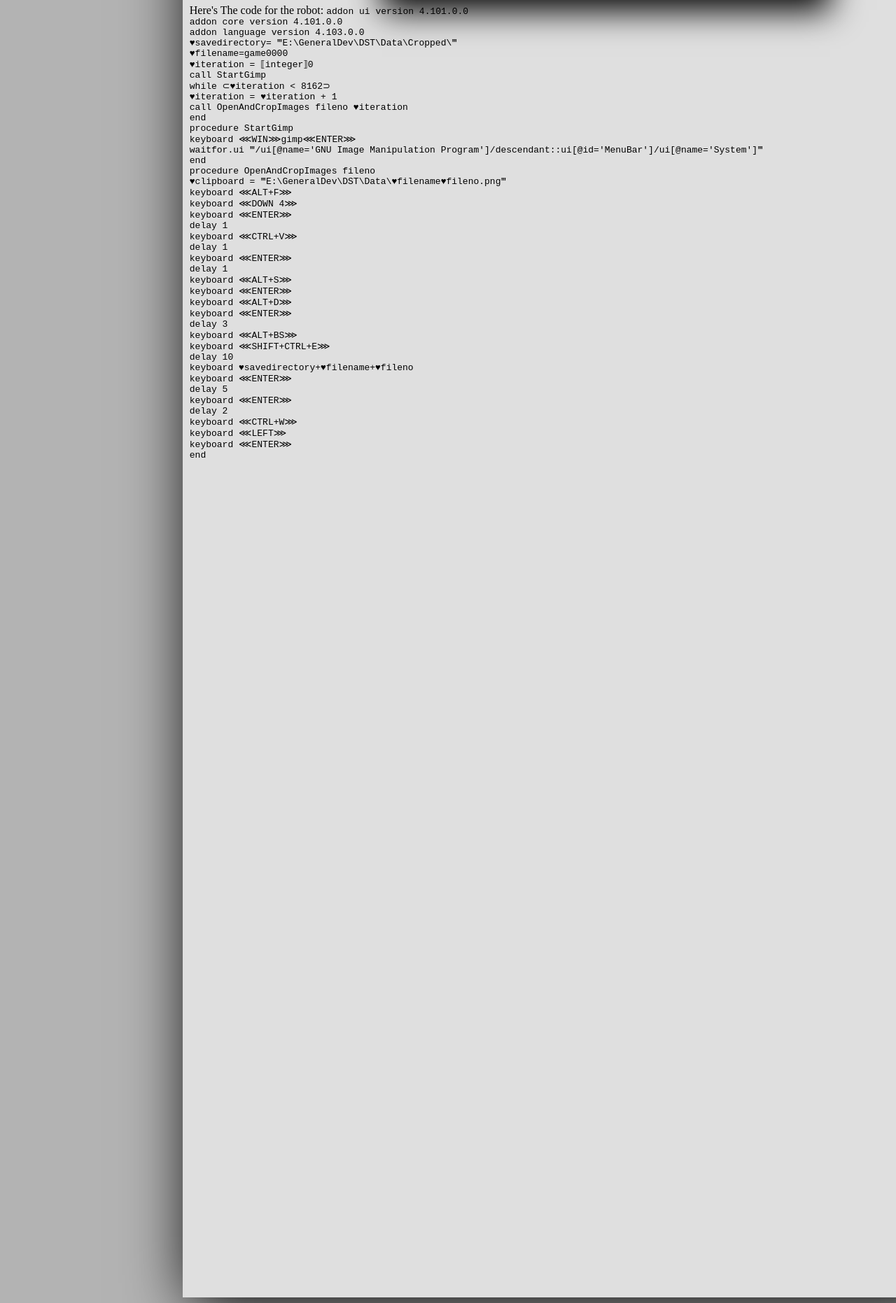
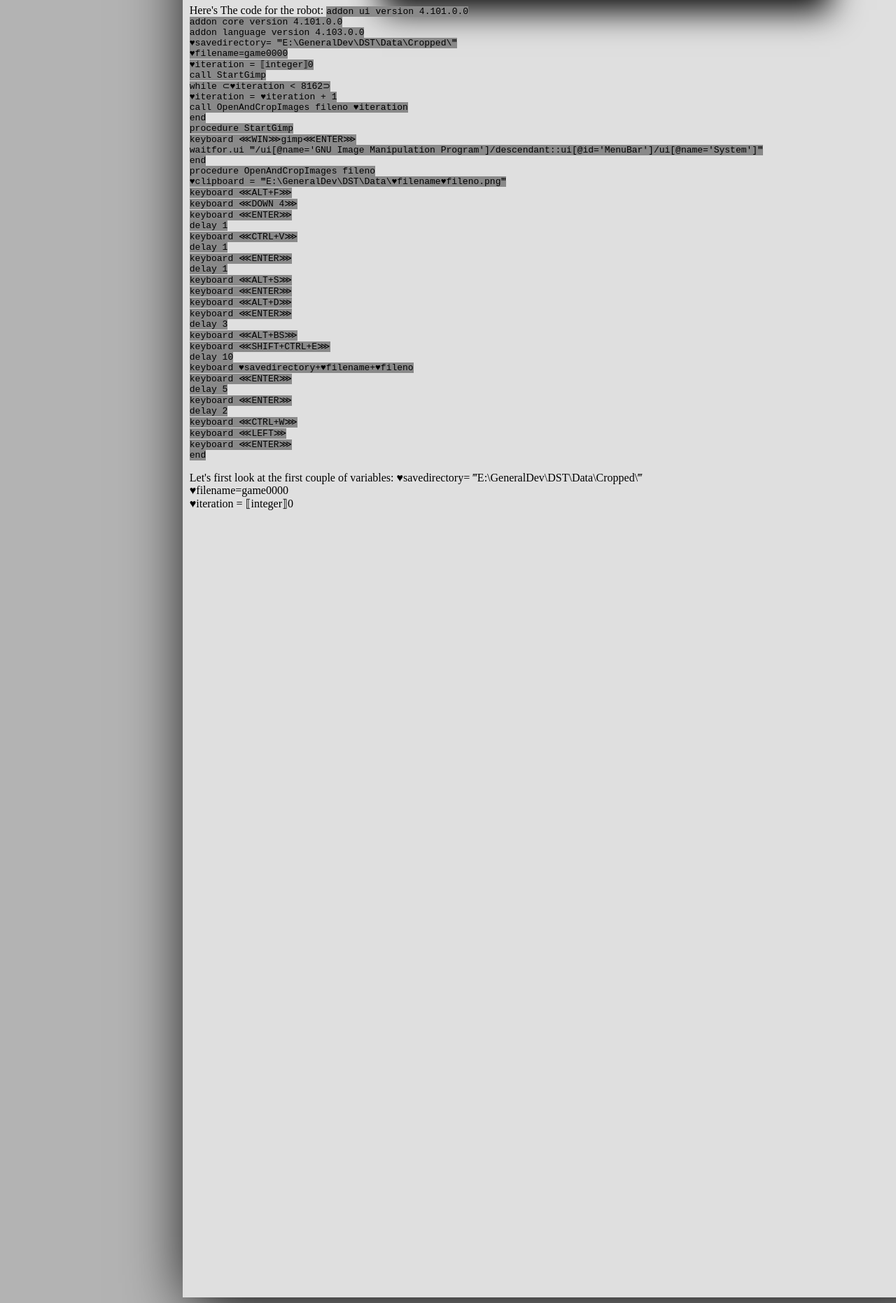
Before and after one commit to RookieIndieDev/RookieIndieDev.github.io, a Jekyll site: the page automation.html, which Jekyll copies as it is, in a window 1280 px wide. Shown: the part 832-2694 px from the top of the page at 70% size. Built offline with Jekyll 4.4.1, drawn with Linux system fonts in a browser that asks for light colours.

Commit message:
Changed .class to .code, bunch of other changes

```diff
--- a/automation.html
+++ b/automation.html
@@ -73,7 +73,11 @@
 						    keyboard ⋘ENTER⋙<br>
 						end<br>
 				</code>
-			</p>
+		</p>
+		<p>
+			Let's first look at the first couple of variables: ♥savedirectory= ‴E:\GeneralDev\DST\Data\Cropped\‴<br> ♥filename=game0000<br> ♥iteration = ⟦integer⟧0<br>
+
+		</p>
 		</div>
 	</BODY>
 </HTML>
--- a/post.css
+++ b/post.css
@@ -25,7 +25,7 @@
 p
 {
 	position: relative;
-  text-align: left;
+  	text-align: left;
 	top: 2%;
 	right: -10px;
 	font-size:25x;
@@ -42,9 +42,18 @@
 	right: -25%;
 }
 
-.class
+.code
 {
 	width: 200px;
 	height: 100px;
 	background-color: #898989;
 }
+
+.lines
+{
+	width: 200px;
+	height: 100px;
+	background-color: #898989;
+}
+
+}
```
